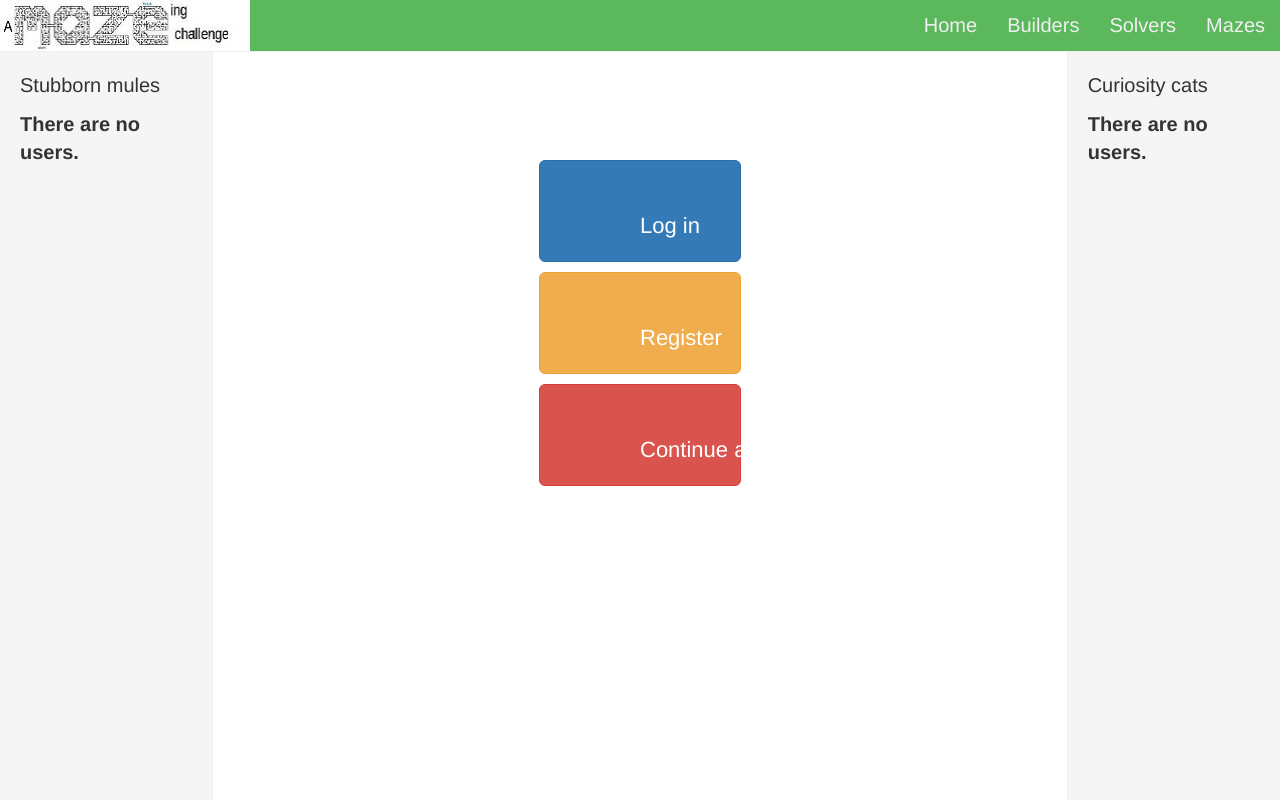
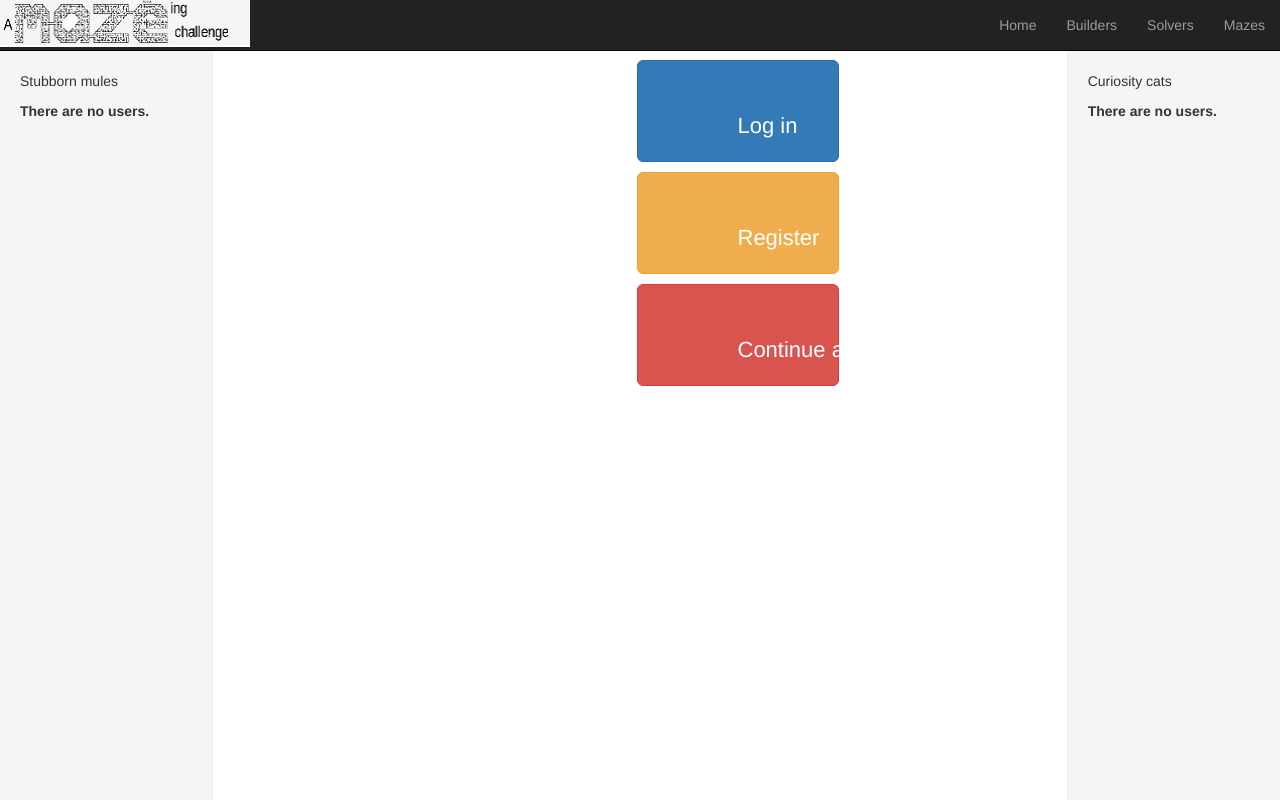
Before and after one commit to 2065983Y/amazing_app, a Django app: page / in a window 1280 px wide. Run offline with Django 3.2, Linux system fonts and the light colour scheme; some libraries are stand-ins or nearby versions.

Commit message:
All pages display corectly reverted old changes to custom.css&base

```diff
--- a/amazingapp/views.py
+++ b/amazingapp/views.py
@@ -1,4 +1,3 @@
-from django.http import HttpResponse
 from django.shortcuts import render, redirect
 from amazingapp.algorithms.astar import aStar
 from amazingapp.models import Maze, UserProfile
@@ -13,21 +12,21 @@ def index(request):
 
     context_dict = {'mules': mules_list, 'cats': cats_list}
 
-    response = render(request, 'amazingapp/index.html', context_dict)
+    response = render(request, 'amazingApp/index.html', context_dict)
 
     return response
 
 
 def builders(request):
-    return render(request, 'amazingapp/index.html', {})
+    return render(request, 'amazingApp/index.html', {})
 
 
 def solvers(request):
-    return render(request, 'amazingapp/index.html', {})
+    return render(request, 'amazingApp/index.html', {})
 
 
 def mazes(request):
-    return render(request, 'amazingapp/index.html', {})
+    return render(request, 'amazingApp/index.html', {})
 
 
 # def index(request):
@@ -62,7 +61,7 @@ def create_maze(request):
 
     else:
         form = CreateMazeForm()
-    return render(request, 'amazingapp/create_maze.html', context_dict)
+    return render(request, 'amazingApp/create_maze.html', context_dict)
 
 
 def pickMaze(request):
--- a/static/css/custom.css
+++ b/static/css/custom.css
@@ -61,33 +61,17 @@ h3{
 	text-align: center
 }
 
-.navbar-inverse {
-    background-color: #5CB85C;
-    border-color: #F0F0F0 ;
-}
 .navbar-brand {
+    position:fixed;
+    top: -3px;
    width:250px; /*width of your image*/
-   height:51px; /*height of your image*/
-   background-image:url('logo.jpg');
+   height:50px; /*height of your image*/
+   background-image:url('/static/logo.png');
    margin:0; /* If you want no margin */
    padding:0; /*if your want to padding */
 }
 
-.navbar-inverse .navbar-nav > li > a {
-    color: #F0F0F0 ;
-}
 .custom {
     width: 78px;
 	height: 100px;
 }
-
-.container {
-	padding-top: 100px;
-}
-
-body {
-    font-family: "Helvetica Neue",Helvetica,Arial,sans-serif;
-    font-size: 20px;
-    line-height: 1.42857;
-    color: #333;
-}
--- a/templates/amazingApp/index.html
+++ b/templates/amazingApp/index.html
@@ -16,10 +16,10 @@
 {% endblock %}
 
 {% block main_block %}
-		<div style="text-align: center; vertical-align:middle; position:relative; width: 100%; border-width: 1px 0 0 0; class="col-md-4 text-center">
-		<p><button class="btn btn-primary custom btn-lg" type="submit" name="submit">Log in</button>
-		<p><button class="btn btn-warning custom btn-lg" type="submit" name="submit">Register</button>
-		<p><button class="btn btn-danger custom btn-lg" type="submit" name="submit">Continue as guest </button>
+		<div style="text-align: center; vertical-align:middle; position:relative; width: 100%; border-width: 1px 0 0 0; class="col-md-4">
+		<p><button class="btn btn-primary custom btn-lg" type="submit" name="submit">Log in</button></p>
+		<p><button class="btn btn-warning custom btn-lg" type="submit" name="submit">Register</button></p>
+		<p><button class="btn btn-danger custom btn-lg" type="submit" name="submit">Continue as guest </button></p>
 		</div>
 {% endblock %}
 
--- a/templates/base.html
+++ b/templates/base.html
@@ -31,7 +31,7 @@
         <span class="icon-bar"></span>
         <span class="icon-bar"></span>
       </button>
-      <a class="navbar-brand" href="#"></a>
+      <a class="navbar-brand" href="{% url 'index' %}"></a>
     </div>
     <div class="navbar-collapse collapse">
       <ul class="nav navbar-nav navbar-right">
@@ -52,7 +52,7 @@
         <div class="col-sm-3 col-md-2 sidebar">
                 {% block left_block %}<p>Here goes test on the left hand side</p>{% endblock %}
         </div>
-        <div class="col-sm-0 col-sm-offset-0 col-md-0 col-md-offset-0 main">
+        <div class="col-sm-9 col-sm-offset-3 col-md-10 col-md-offset-2 main">
            <div>
                 {% block main_block %}<p>That is in the middle</p> <p>Happy developing (:</p>{% endblock %}
             </div>
```
Also changed, not shown: static/css/logo.jpg (deleted), static/logo.png (added).
